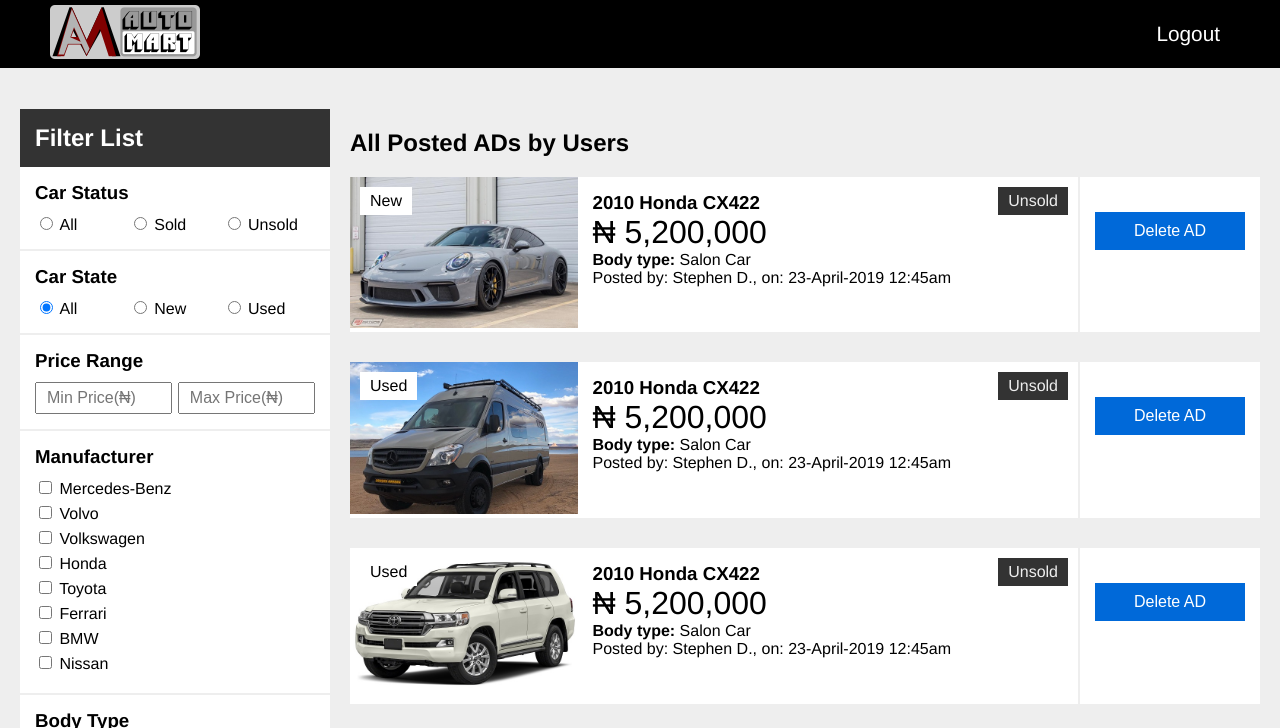
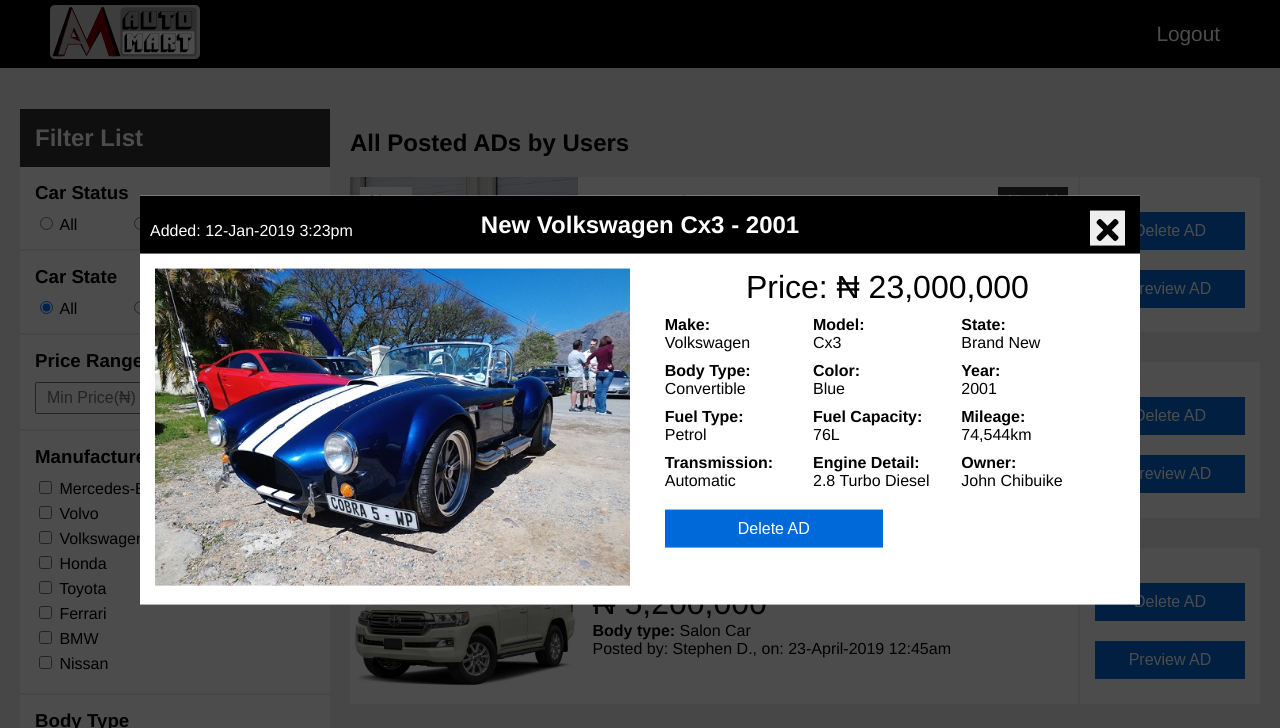
Before and after one commit to chuksjoe/AutoMart, a plain HTML site: page UI/html-pages/admin.html in a window 1280 px wide. Shown: the top 728 px of the page. Drawn offline with Linux system fonts and the light colour scheme.

Commit message:
feature(admin-ui):add car preview modal view on admin page

```diff
--- a/UI/css/general.css
+++ b/UI/css/general.css
@@ -64,6 +64,7 @@
 	color: #fff;
 	outline: none;
 	border: none;
+	cursor: pointer;
 }
 .btn:hover {
 	background-color: #2993E2;
--- a/UI/html-pages/admin.html
+++ b/UI/html-pages/admin.html
@@ -194,6 +194,7 @@
 							</div>
 							<div class="admin-actions">
 								<button class="order full-btn btn">Delete AD</button>
+								<button class="order full-btn btn">Preview AD</button>
 							</div>
 						</li>
 						<li class="car-list-item flex-container">
@@ -211,6 +212,7 @@
 							</div>
 							<div class="admin-actions">
 								<button class="order full-btn btn">Delete AD</button>
+								<button class="order full-btn btn">Preview AD</button>
 							</div>
 						</li>
 						<li class="car-list-item flex-container">
@@ -228,6 +230,7 @@
 							</div>
 							<div class="admin-actions">
 								<button class="order full-btn btn">Delete AD</button>
+								<button class="order full-btn btn">Preview AD</button>
 							</div>
 						</li>
 						<li class="car-list-item flex-container">
@@ -245,6 +248,7 @@
 							</div>
 							<div class="admin-actions">
 								<button class="order full-btn btn">Delete AD</button>
+								<button class="order full-btn btn">Preview AD</button>
 							</div>
 						</li>
 					</ul>
@@ -259,5 +263,40 @@
 			</footer>
 		</div>
 
+		<!-- Modal view to view a specific car -->
+		<div id="car-preview-overlay" class="overlay">
+			<div class="lg-m-v">
+				<h2 class="modal-header">New Volkswagen Cx3 - 2001</h2>
+				<p id="added-date">Added: 12-Jan-2019 3:23pm</p>
+				<div id="close-car-preview" class="fa fa-times close-btn"></div>
+				<div class="modal-body">
+					<div class="car-view-detail flex-container">
+						<div class="car-view-image">
+							<img src="../images/car-samples/car-sample-10.jpg">
+						</div>
+						<div class="car-view-main-desc">
+							<p class="c-price">Price: &#8358 23,000,000</p>
+							<div id="prop-list" class="flex-container">
+								<p class="prop"><b>Make:</b><br>Volkswagen</p>
+								<p class="prop"><b>Model:</b><br>Cx3</p>
+								<p class="prop"><b>State:</b><br>Brand New</p>
+								<p class="prop"><b>Body Type:</b><br>Convertible</p>
+								<p class="prop"><b>Color:</b><br>Blue</p>
+								<p class="prop"><b>Year:</b><br>2001</p>
+								<p class="prop"><b>Fuel Type:</b><br>Petrol</p>
+								<p class="prop"><b>Fuel Capacity:</b><br>76L</p>
+								<p class="prop"><b>Mileage:</b><br>74,544km</p>
+								<p class="prop"><b>Transmission:</b><br>Automatic</p>
+								<p class="prop"><b>Engine Detail:</b><br>2.8 Turbo Diesel</p>
+								<p class="prop"><b>Owner:</b><br>John Chibuike</p>
+							</div>
+							<div class="btn-group flex-container">
+								<button class="half-btn btn">Delete AD</button>
+							</div>
+						</div>
+					</div>
+				</div>
+			</div>
+		</div>
 	</body>
 </html>
```
